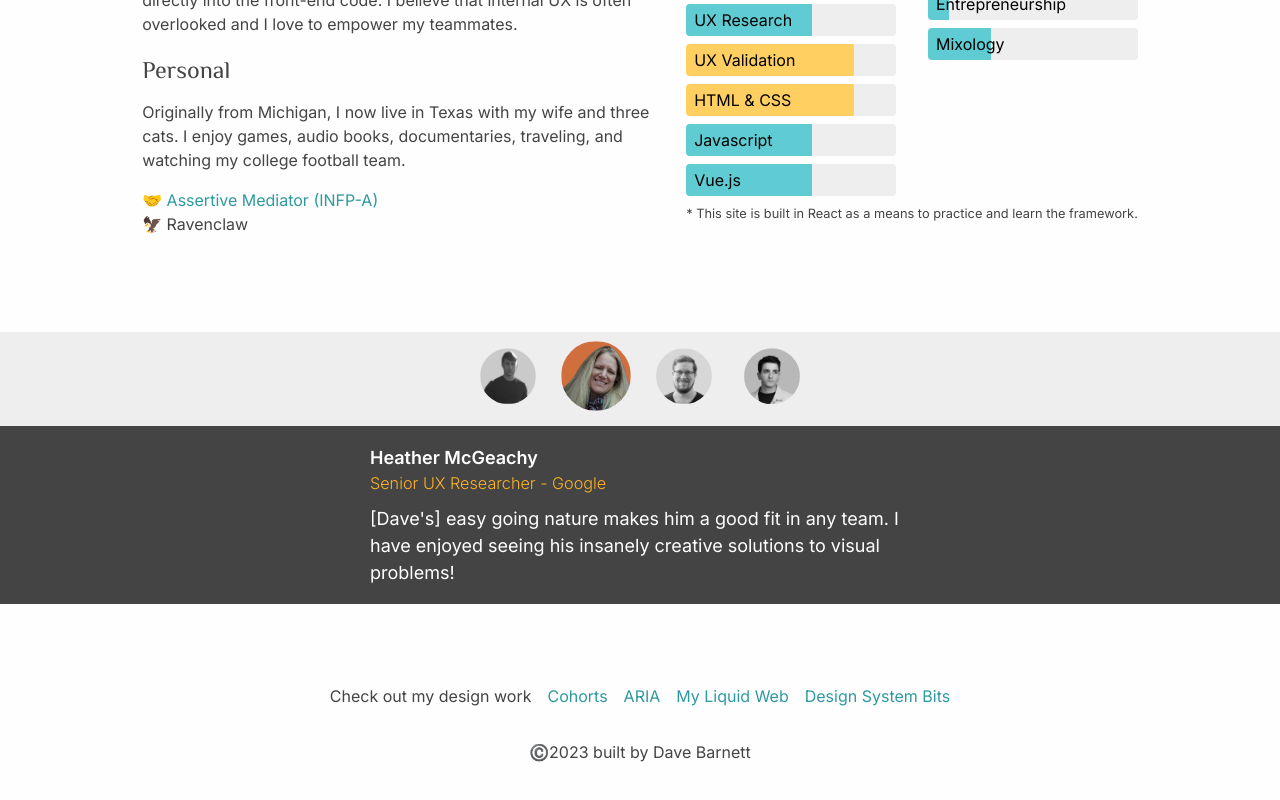
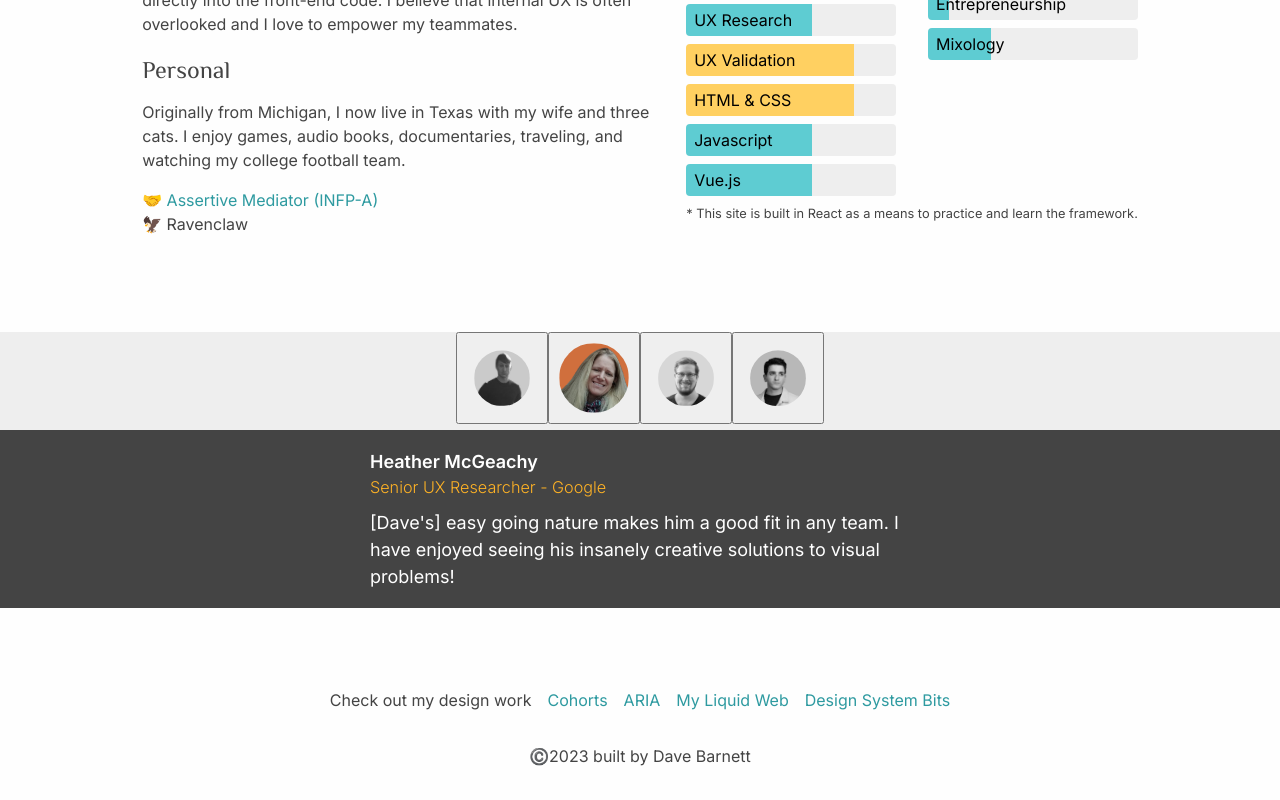
Before and after one commit to ralox/barnett.cc, a React (Create React App) app: page / in a window 1280 px wide. Shown: the part 2424-3224 px from the top of the page. Built offline with nearby package versions, Linux system fonts and the light colour scheme.

Commit message:
use aria-controls to improve accessibility of recs

```diff
--- a/src/components/Recs.js
+++ b/src/components/Recs.js
@@ -14,22 +14,22 @@ function Rec(props) {
   }
 
   return (
-    <div key={props.id} className={"rec-item " + (isActive ? "active":"")} onClick={props.makeActive(props.id)}>
+    <button aria-controls="rec-detail" key={props.id} className={"rec-item " + (isActive ? "active":"")} onClick={props.makeActive(props.id)}>
       <div className="rec-photo">
         <img src={process.env.PUBLIC_URL +  "/img/" + props.imgSrc} alt={"Former Coworker, " + props.recName}/>
       </div>
-    </div>
+    </button>
   )
 }
 
 function RecDetail(props) {
   return (
-    <div className="rec-detail">
-      <header className="rec-name">{props.activeRec.recName}</header>
+    <div id="rec-detail" className="rec-detail">
+      <div className="rec-name">{props.activeRec.recName}</div>
       <div className="rec-title">{props.activeRec.recTitle}</div>
-      <div className="rec-quote">
+      <p className="rec-quote">
         {props.activeRec.recQuote}
-      </div>
+      </p>
     </div>
   )
 }
```
